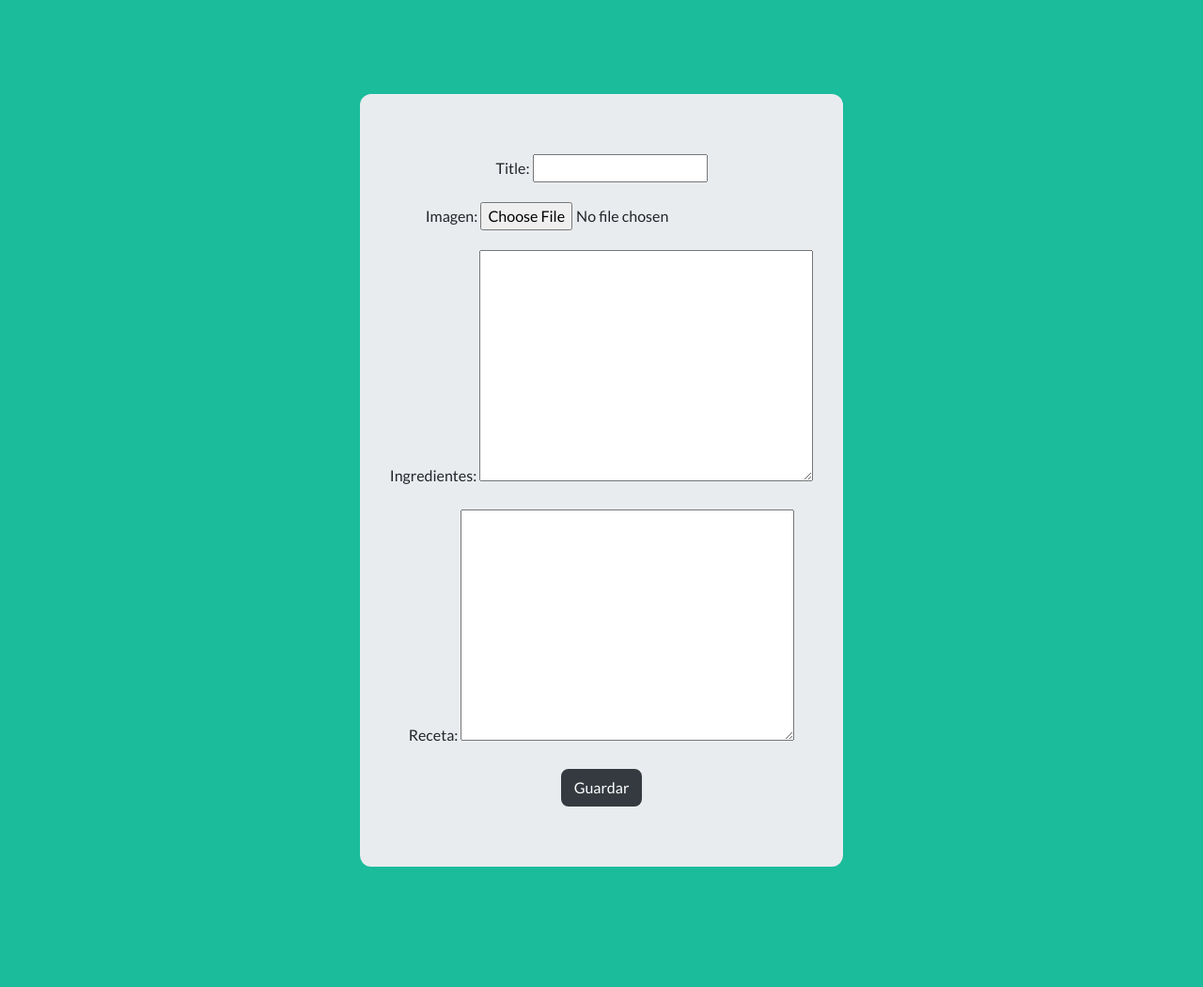
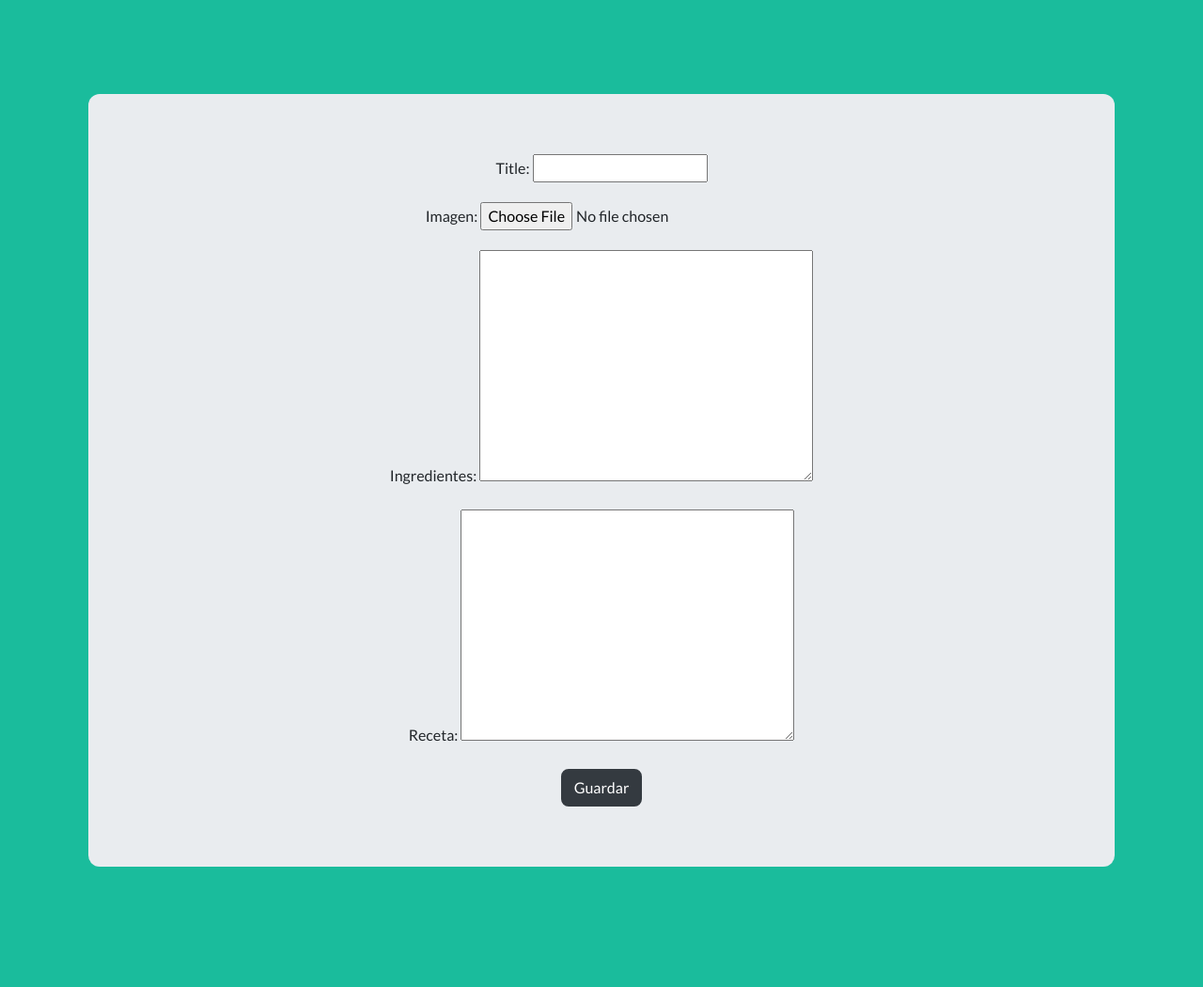
Before and after one commit to JesicaHeit/IngenieriaWeb, a Django app: page /nueva_receta/ in a window 1280 px wide. Shown: the part 100-1150 px from the top of the page at 94% size. Run offline with Django 3.2, Linux system fonts and the light colour scheme; a user stored in the database is signed in; data comes from the database, SQL or seed files in the repository; some libraries are stand-ins or nearby versions.

Commit message:
Update base.html

```diff
--- a/Proyecto1/templates/base.html
+++ b/Proyecto1/templates/base.html
@@ -6,7 +6,9 @@
         <meta name="viewport" content="width=device-width, initial-scale=1, shrink-to-fit=no" />
         <meta name="description" content="" />
         <meta name="author" content="" />
+        {%block title%}
         <title>El Encuentro</title>
+        {%endblock%}
         <!-- Favicon-->
         <link rel="icon" type="image/x-icon" href="assets/img/favicon.ico" />
         <!-- Font Awesome icons (free version)-->
@@ -70,7 +72,7 @@
 
         <!-- CONTEXT-->
        <header class="masthead bg-primary text-black text-center">
-        <div class="container d-flex align-items-center flex-column">
+        <div class="container d-flex flex-column">
 
             {% block content%}
 
```
